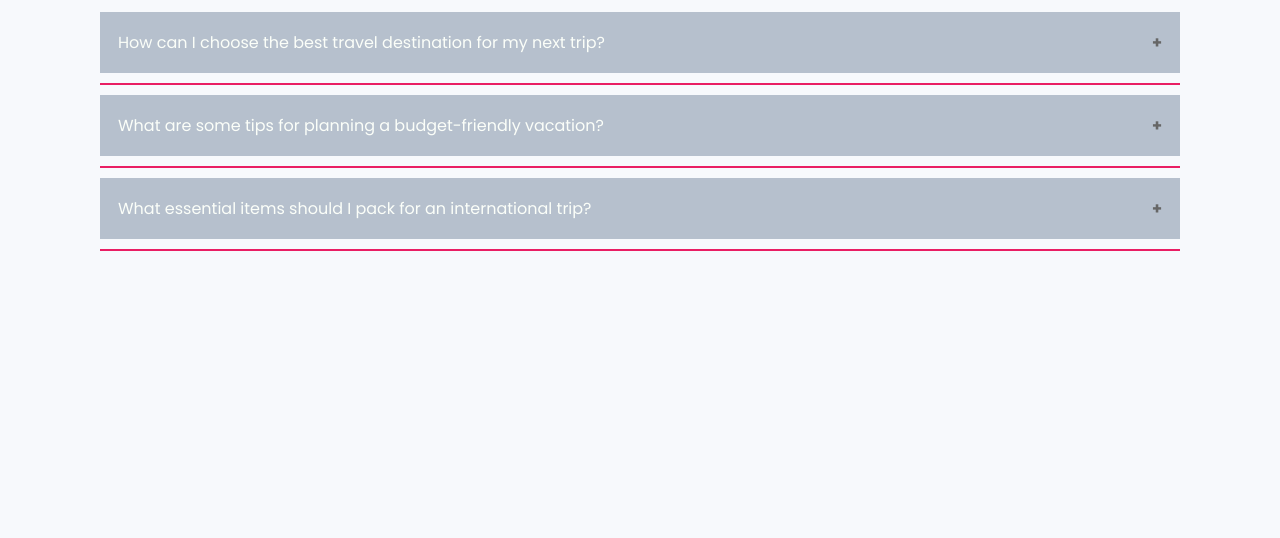
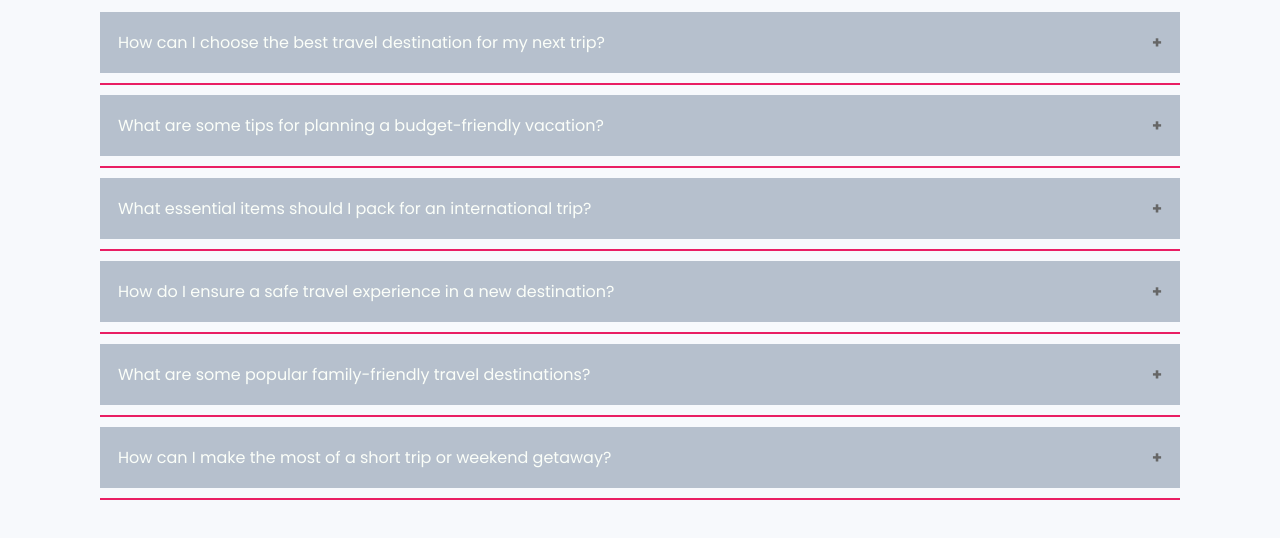
Before and after one commit to MohanedAtef238/Ui_Project, a plain HTML site: page Pages/Destinations/FAQs.html in a window 1280 px wide. Shown: the part 188-726 px from the top of the page. Drawn offline with Linux system fonts and the light colour scheme.

Commit message:
Updated FAQs.html

```diff
--- a/Pages/Destinations/FAQs.html
+++ b/Pages/Destinations/FAQs.html
@@ -29,14 +29,41 @@ Use our site's search feature to find destinations that fit your budget and pref
 
     <button class="accordion">What essential items should I pack for an international trip?</button>
     <div class="panel">
-        <p>For an international trip, consider packing:
+        <p>For nature enthusiasts, destinations like the Swiss Alps, Patagonia in South America,
+             Banff National Park in Canada, or the Great Barrier Reef in Australia offer breathtaking landscapes.
+              Our website highlights such spots with detailed guides to help you plan your adventure.
 
-            Travel documents (passport, visa, travel insurance).
-            Weather-appropriate clothing and comfortable footwear.
-            A universal adapter, medications, and a first-aid kit.
-            Copies of important documents and local currency.
-            Check our travel tips section for a complete packing checklist and other useful advice.</p>
+        </p>
     </div>
+
+    <button class="accordion">How do I ensure a safe travel experience in a new destination?</button>
+    <div class="panel">
+        <p>To stay safe:
+
+            Research the local customs, laws, and emergency contacts before your trip.
+            Avoid carrying large sums of cash or displaying valuables.
+            Stay in well-reviewed accommodations and use trusted transportation options.
+            Explore our destination safety tips for more insights.</p>
+    </div>
+
+    <button class="accordion">What are some popular family-friendly travel destinations?</button>
+    <div class="panel">
+        <p>Family-friendly destinations include places like Disneyland, the Maldives for relaxing resorts,
+             and cities like Tokyo or Paris that offer cultural and kid-friendly attractions.
+              Our site categorizes destinations to help families find suitable options for a memorable trip.</p>
+    </div>
+
+    <button class="accordion">How can I make the most of a short trip or weekend getaway?</button>
+    <div class="panel">
+        <p>For a short trip:
+
+            Prioritize key attractions and activities.
+            Plan your itinerary to minimize travel time between locations.
+            Pack light to avoid unnecessary delays.
+            Check out our weekend getaway guides for curated experiences tailored to short trips.</p>
+    </div>
+
+
 
     <script>
 
```
